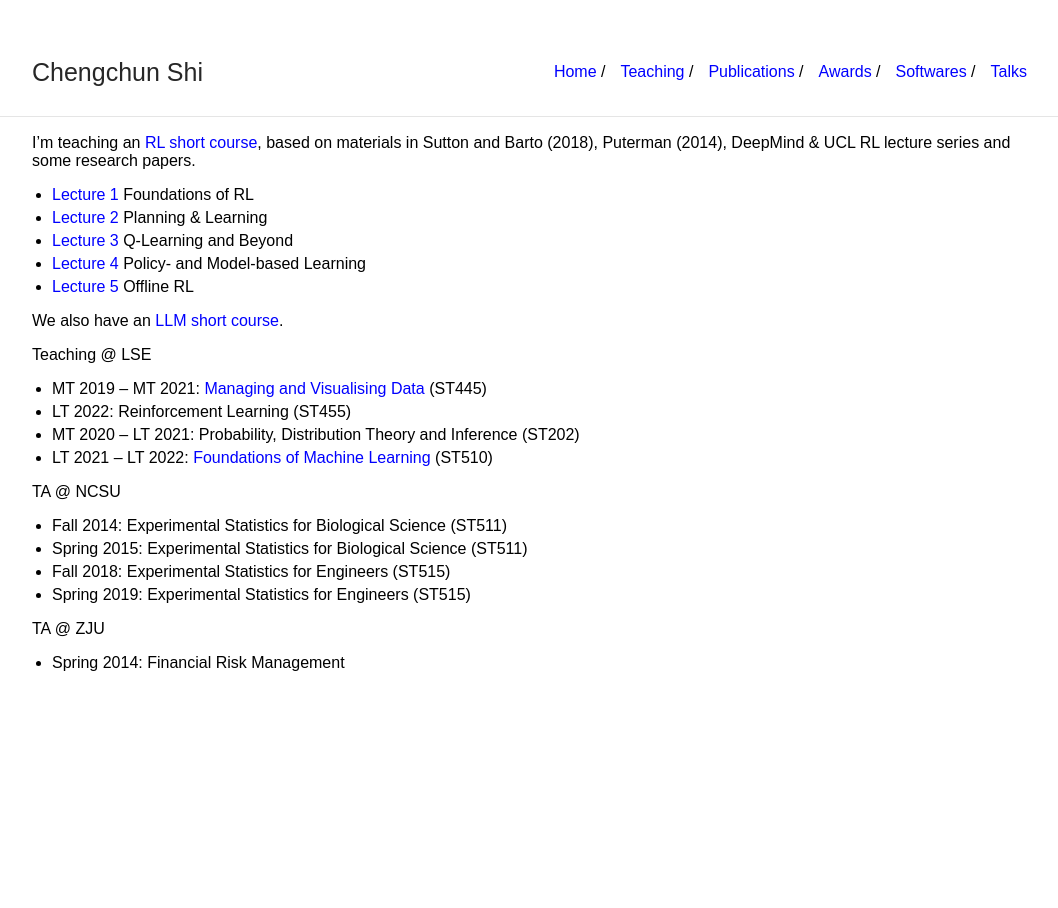
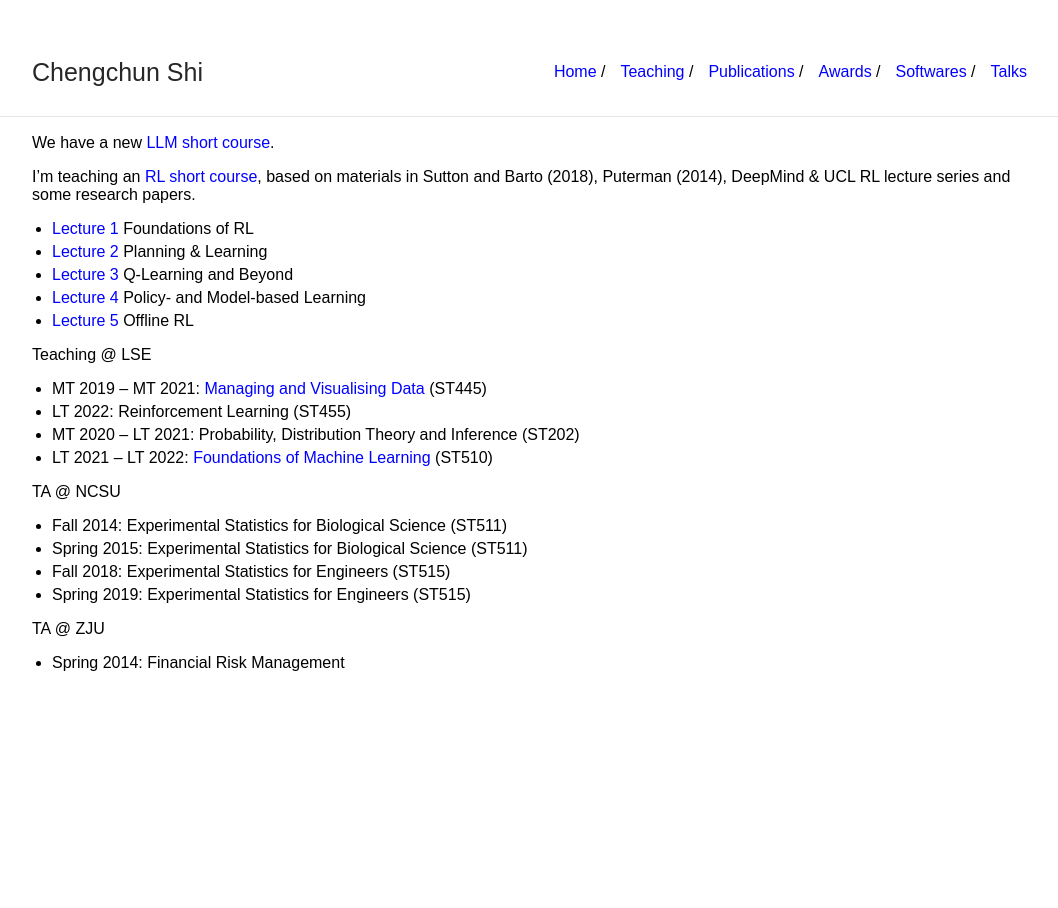
Before and after one commit to callmespring/callmespring.github.io, a Jekyll site: the page built from teaching.md, in a window 1280 px wide. Shown: the whole page, without its empty margins (108-1166 px from the left). Built offline with Jekyll 4.4.1, drawn with Linux system fonts in a browser that asks for light colours.

Commit message:
Update teaching.md

```diff
--- a/teaching.md
+++ b/teaching.md
@@ -2,6 +2,9 @@
 layout: default
 title: Teaching
 ---
+
+We have a new [LLM short course](https://github.com/noncollapse/LLM_short_course).
+
 
 I'm teaching an [RL short course](https://github.com/callmespring/RL-short-course), based on materials in Sutton and Barto (2018), Puterman (2014), DeepMind & UCL RL lecture series and some research papers.
 
@@ -10,8 +13,6 @@ I'm teaching an [RL short course](https://github.com/callmespring/RL-short-cours
 * [Lecture 3](https://github.com/callmespring/RL-short-course/blob/main/Lecture%203/slides.pdf) Q-Learning and Beyond
 * [Lecture 4](https://github.com/callmespring/RL-short-course/blob/main/Lecture%204/slides.pdf) Policy- and Model-based Learning
 * [Lecture 5](https://github.com/callmespring/RL-short-course/blob/main/Lecture%205/slides.pdf) Offline RL
-
-We also have an [LLM short course](https://github.com/noncollapse/LLM_short_course).
 
 Teaching @ LSE
 
```
